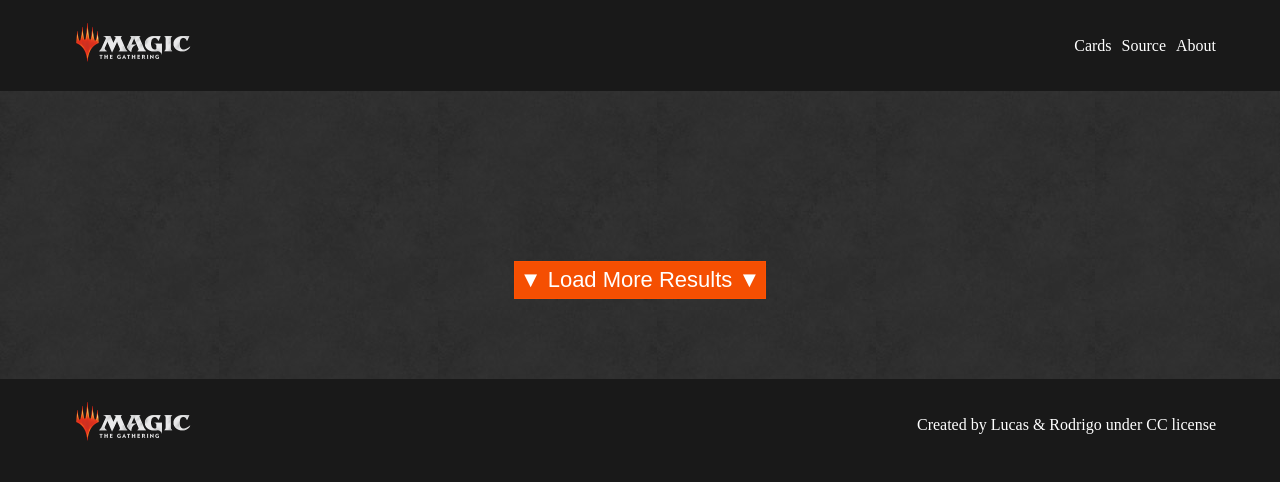
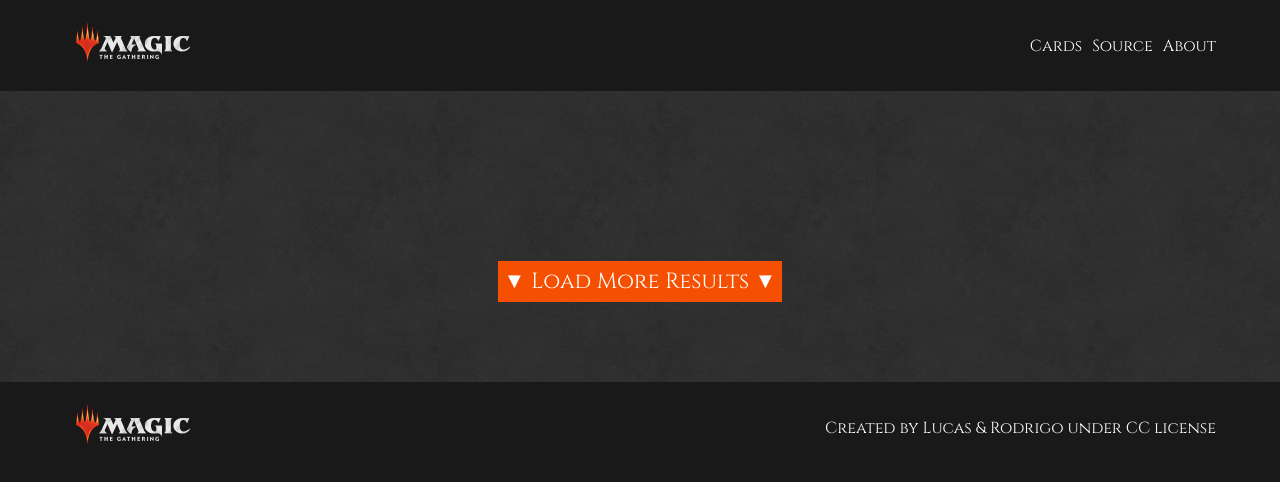
Before and after one commit to lucas-crodrigues/js-capstone, a website built with webpack: page src/index.html in a window 1280 px wide. Built offline with nearby package versions, Linux system fonts and the light colour scheme; no server answers.

Commit message:
Update styles.css

```diff
--- a/src/styles.css
+++ b/src/styles.css
@@ -1,6 +1,8 @@
+@import url('https://fonts.googleapis.com/css2?family=Cinzel:wght@400;500;600;700;800;900&family=Patrick+Hand&family=Roboto:ital,wght@0,100;0,300;0,400;0,500;0,700;0,900;1,100;1,300;1,400;1,500;1,700;1,900&family=Share+Tech+Mono&display=swap');
+
 :root {
   /* ----==== FONT ====---- */
-  --font-family: sans-serif;
+  --font-family: 'Cinzel', serif;
   --font-size: 1rem;
   --font-weight-400: 400;
 
@@ -27,6 +29,7 @@
 
 html {
   background-color: var(--secondary-color);
+  font-family: var(--font-family);
 }
 
 body {
@@ -50,6 +53,7 @@ li {
 }
 
 button {
+  font-family: var(--font-family);
   cursor: pointer;
   width: 100%;
   background-color: var(--primary-color);
@@ -147,6 +151,7 @@ main {
 
 .card-title {
   width: 100%;
+  font-size: 14px;
 }
 
 input[type='checkbox'] {
```
